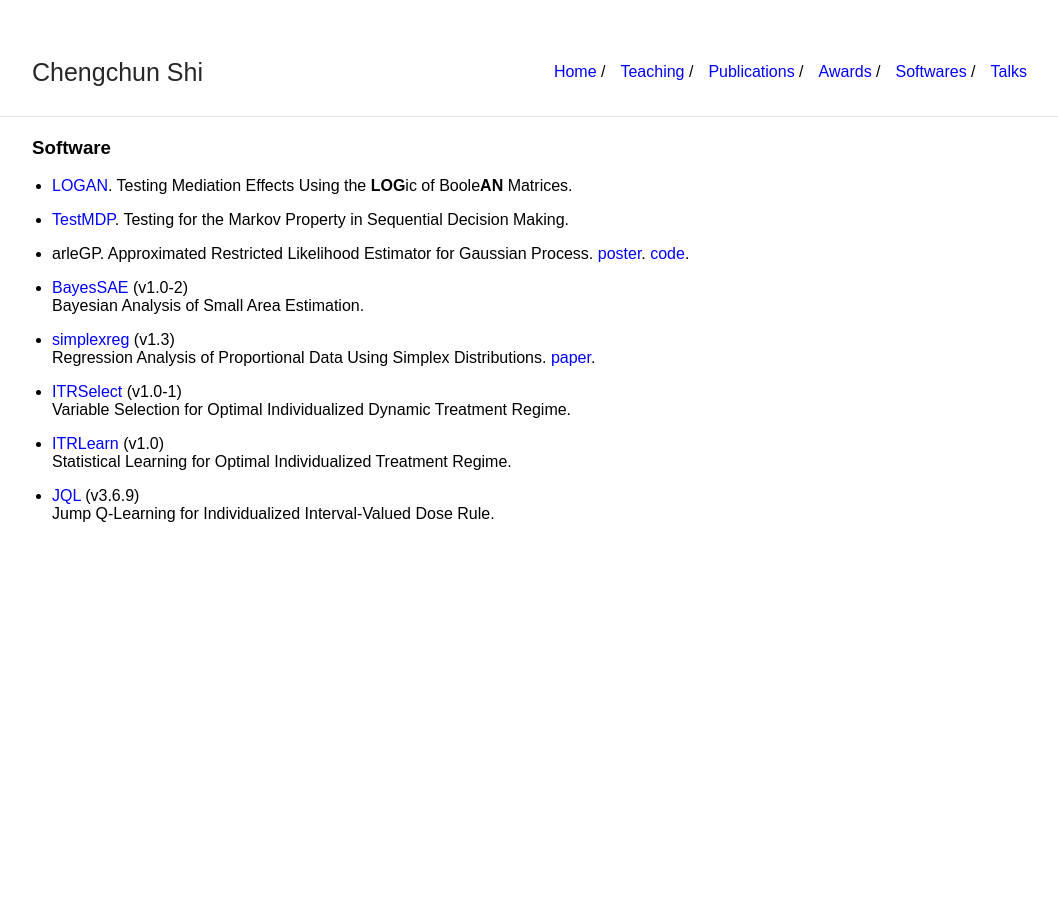
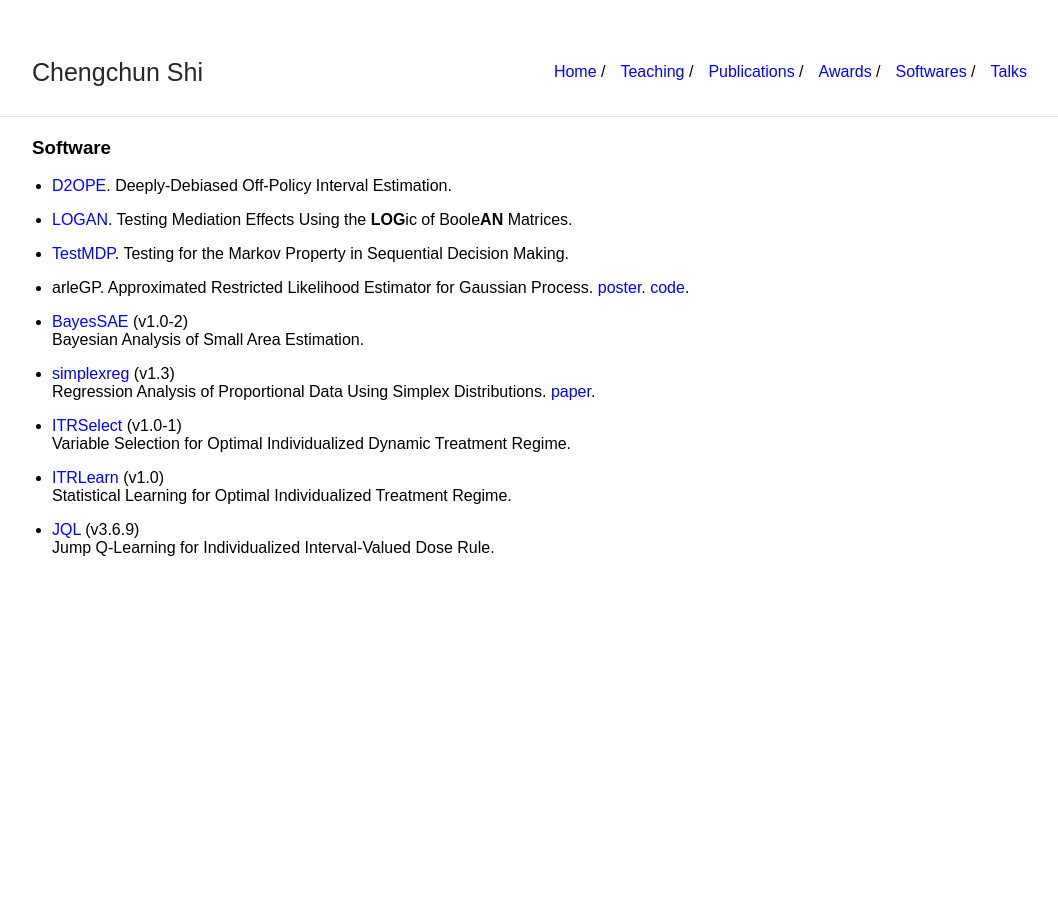
Before and after one commit to callmespring/callmespring.github.io, a Jekyll site: the page built from software.md, in a window 1280 px wide. Shown: the whole page, without its empty margins (108-1166 px from the left). Built offline with Jekyll 4.4.1, drawn with Linux system fonts in a browser that asks for light colours.

Commit message:
Update software.md

```diff
--- a/software.md
+++ b/software.md
@@ -4,6 +4,8 @@ title: Software
 ---
 
 ### Software
+
+* [D2OPE](https://github.com/RunzheStat/D2OPE). Deeply-Debiased Off-Policy Interval Estimation.
 
 * [LOGAN](https://github.com/callmespring/LOGAN). Testing Mediation Effects Using the **LOG**ic of Boole**AN** Matrices.
 
```
